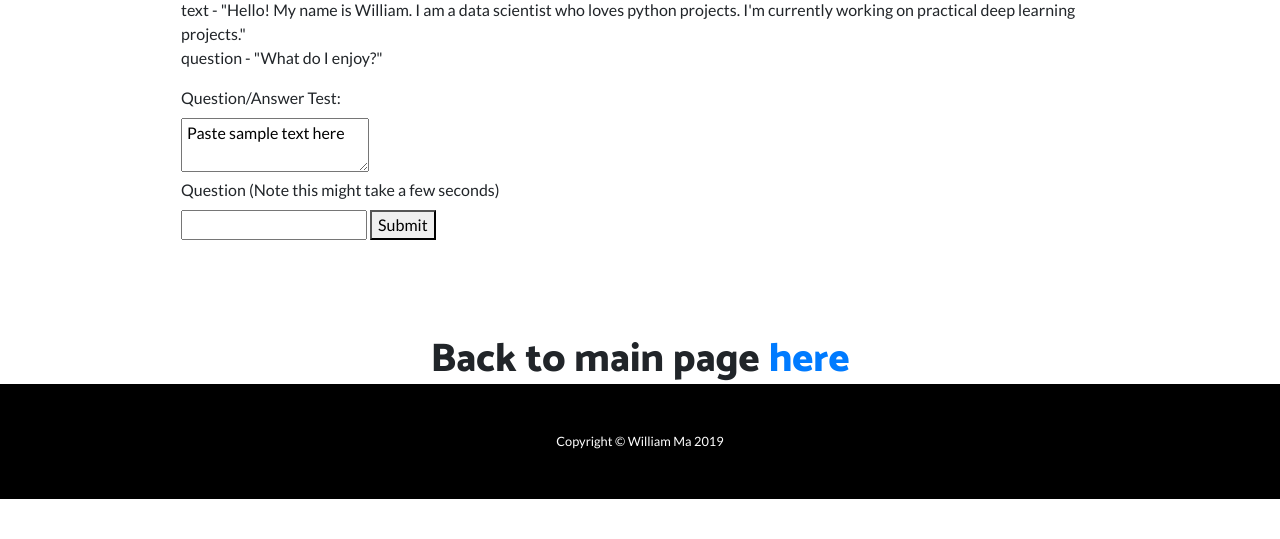
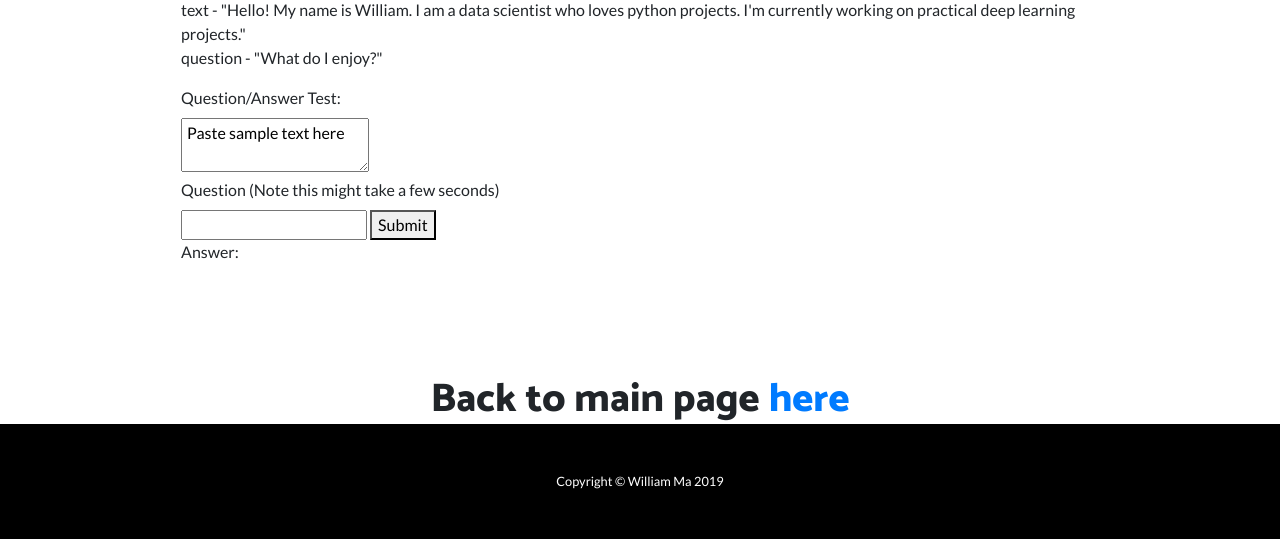
Before and after one commit to wmaucla/turbo-invention, a Flask app: page /qa_page in a window 1280 px wide. Shown: the part 1155-1694 px from the top of the page. Before the commit the page ends 1654 px from the top, so only its background shows below. Run offline with Flask 2, Linux system fonts and the light colour scheme; some libraries are stand-ins or nearby versions.

Commit message:
feat: minor edits to qa

```diff
--- a/templates/qa.html
+++ b/templates/qa.html
@@ -113,7 +113,7 @@
                     <label for="qaquestion">Question (Note this might take a few seconds)</label><br>
                     <input type='text' id='qaquestion'>
                     <button type='button' id ='retrieve'>Submit</button></br>
-                    <div id='qaresult'></div>
+                    <p> Answer: <div id='qaresult'></div> </p>
                   </div>
                 </div>
           </div>
```
